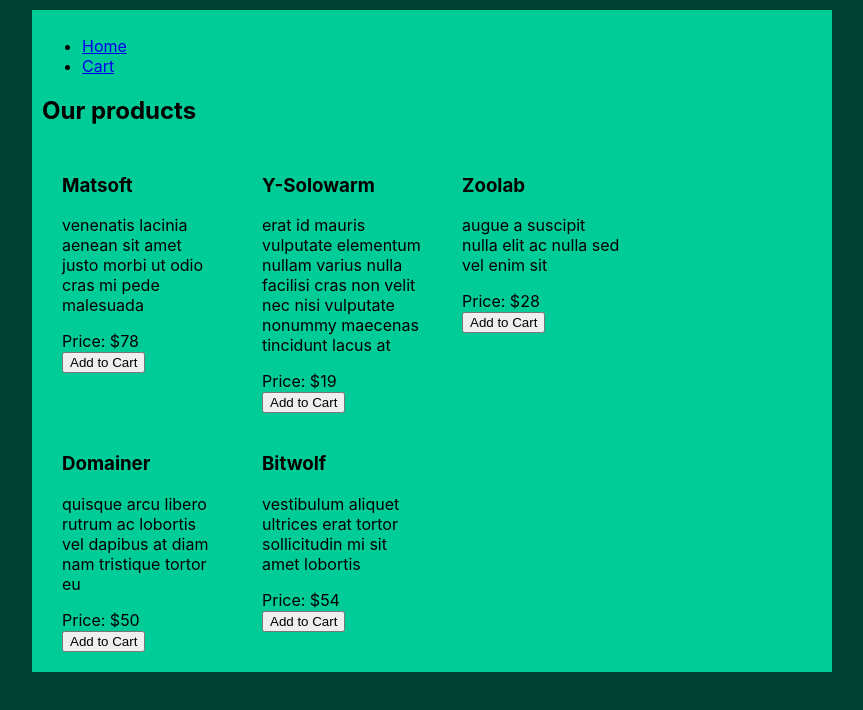
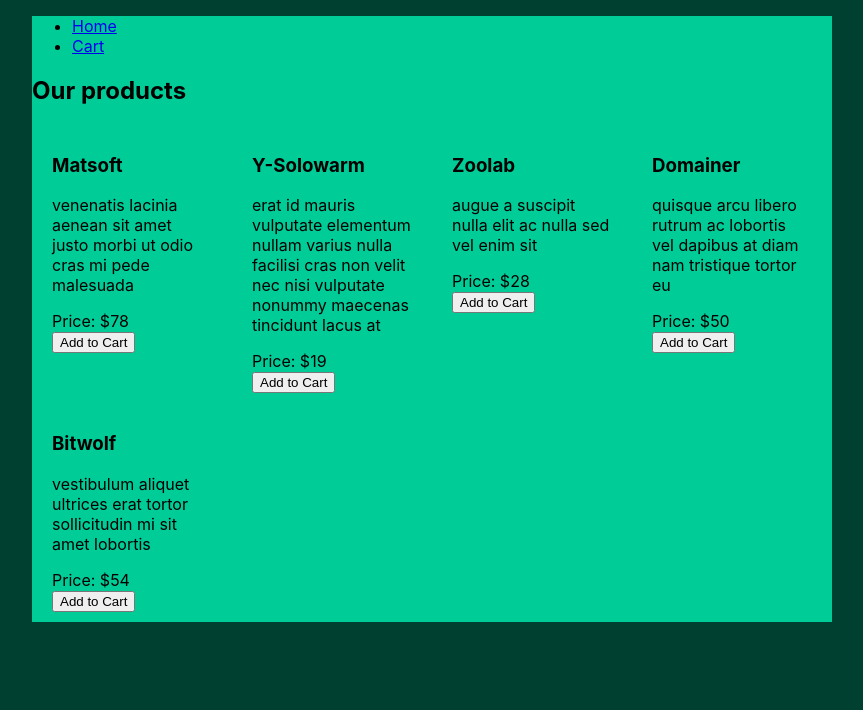
Before and after one commit to armansujoyan/react-redux-cart, a React (Create React App) app: page / in a window 1280 px wide. Shown: the top 710 px of the page, without its empty margins (208-1071 px from the left). Built offline with nearby package versions, Linux system fonts and the light colour scheme.

Commit message:
Add some styling changes

```diff
--- a/src/index.css
+++ b/src/index.css
@@ -17,7 +17,7 @@ body {
 .page-container {
   width: 800px;
   margin: 10px auto;
-  padding: 10px;
+  padding: 1 0px;
   background-color: #00CC98;
 }
 
```
